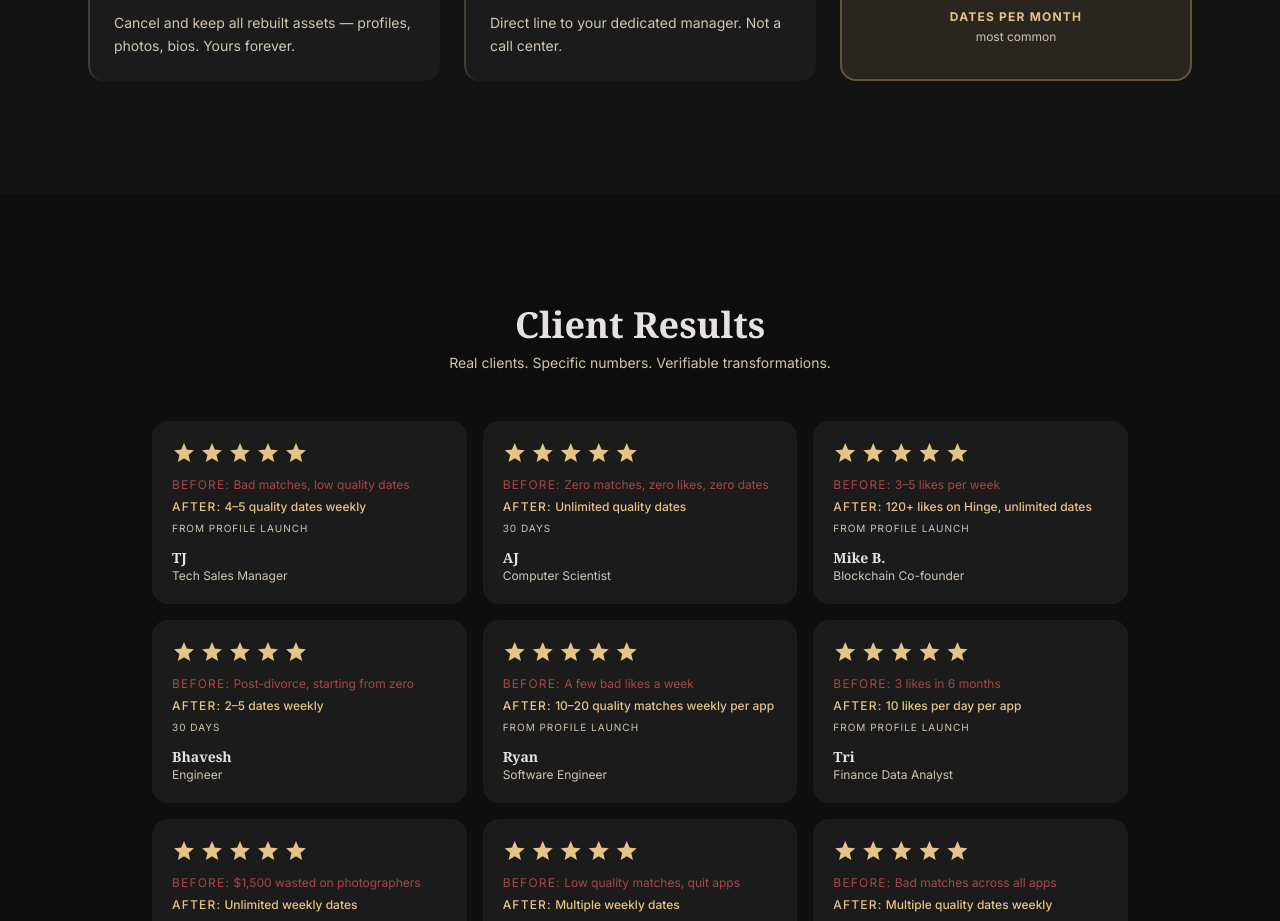
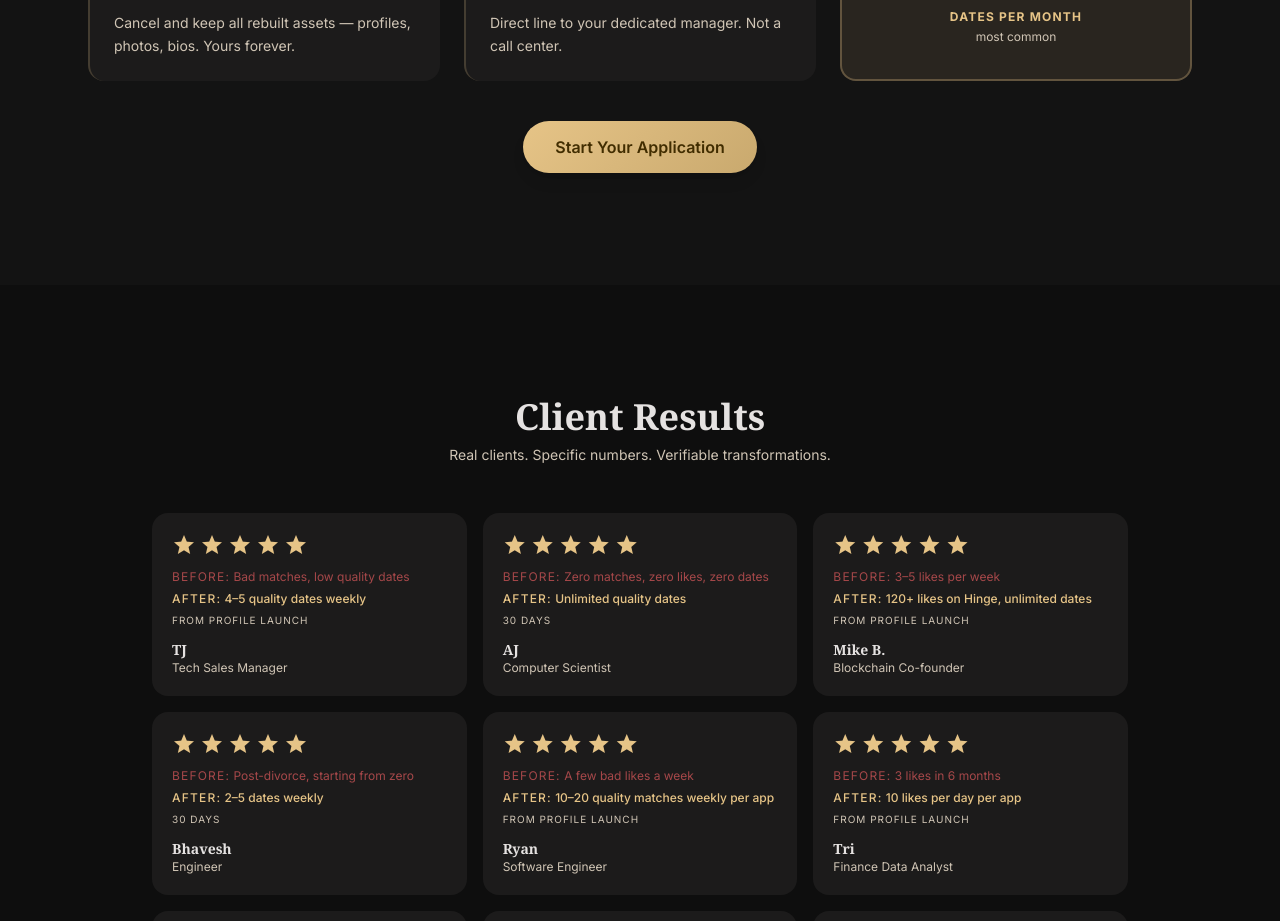
Before and after one commit to ryanangel6987-pixel/Matchmaking, a Next.js app: page / in a window 1280 px wide. Shown: the part 9104-10025 px from the top of the page. Built offline with nearby package versions, Linux system fonts and the light colour scheme; no server answers.

Commit message:
feat: add CTA after risk reversal / Your Protection section

```diff
--- a/components/landing/landing-page.tsx
+++ b/components/landing/landing-page.tsx
@@ -374,6 +374,11 @@ export function LandingPage() {
               <p className="text-on-surface-variant text-xs mt-1">most common</p>
             </div>
           </div>
+          <div className="text-center mt-10">
+            <Link href="/apply" className="gold-gradient text-on-gold font-semibold rounded-full px-8 py-3.5 text-base hover:opacity-90 transition-opacity shadow-lg inline-block">
+              Start Your Application
+            </Link>
+          </div>
         </div>
       </section>
 
```
